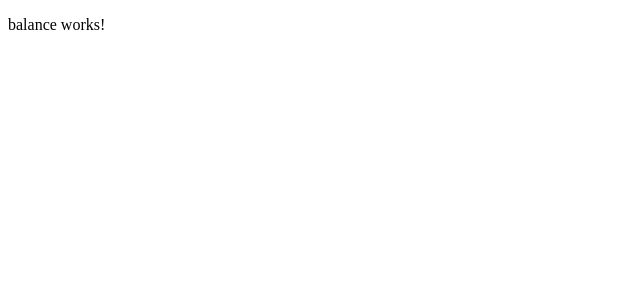
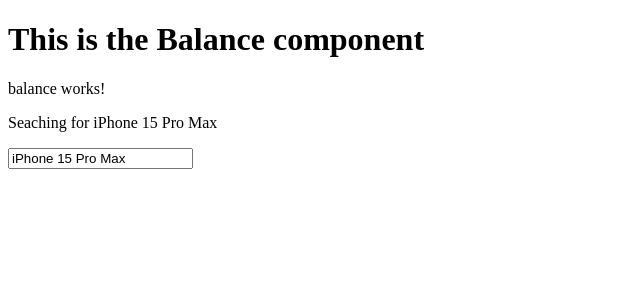
Before and after one commit to AllanAcostaM/Expenses_Tracker, an Angular app in the folder angular17_expenses_tracker/: page / in a window 1280 px wide. Shown: the top 300 px of the page, without its empty margins (0-640 px from the left). Built offline with nearby package versions, Linux system fonts and the light colour scheme.

Commit message:
Angular: One way y Two way binding

```diff
--- a/angular17_expenses_tracker/src/app/app.component.ts
+++ b/angular17_expenses_tracker/src/app/app.component.ts
@@ -1,6 +1,7 @@
+import { CommonModule } from '@angular/common';
 import { Component } from '@angular/core';
-import { CommonModule } from '@angular/common';
 import { RouterOutlet } from '@angular/router';
+
 
 // Components
 import { BalanceComponent } from './components/balance/balance.component';
--- a/angular17_expenses_tracker/src/app/components/balance/balance.component.html
+++ b/angular17_expenses_tracker/src/app/components/balance/balance.component.html
@@ -1 +1,7 @@
+<!-- One way Bindin -->
+<h1>{{ title }}</h1>
 <p>balance works!</p>
+
+<!-- Two way binding -->
+<p>Seaching for {{ search }}</p>
+<input type="text" [(ngModel)]="search" />
--- a/angular17_expenses_tracker/src/app/components/balance/balance.component.ts
+++ b/angular17_expenses_tracker/src/app/components/balance/balance.component.ts
@@ -1,12 +1,17 @@
 import { Component } from '@angular/core';
 import { CommonModule } from '@angular/common';
+import { FormsModule } from '@angular/forms';
+
 @Component({
   selector: 'app-balance',
   standalone: true,
-  imports: [CommonModule],
+  imports: [CommonModule, FormsModule],
   templateUrl: './balance.component.html',
   styleUrl: './balance.component.scss'
 })
 export class BalanceComponent {
-
+  // Variable de tipo inplicito
+  title = "This is the Balance component";
+  // Variable de tipo explicito
+  search: string = "iPhone 15 Pro Max";
 }
```
